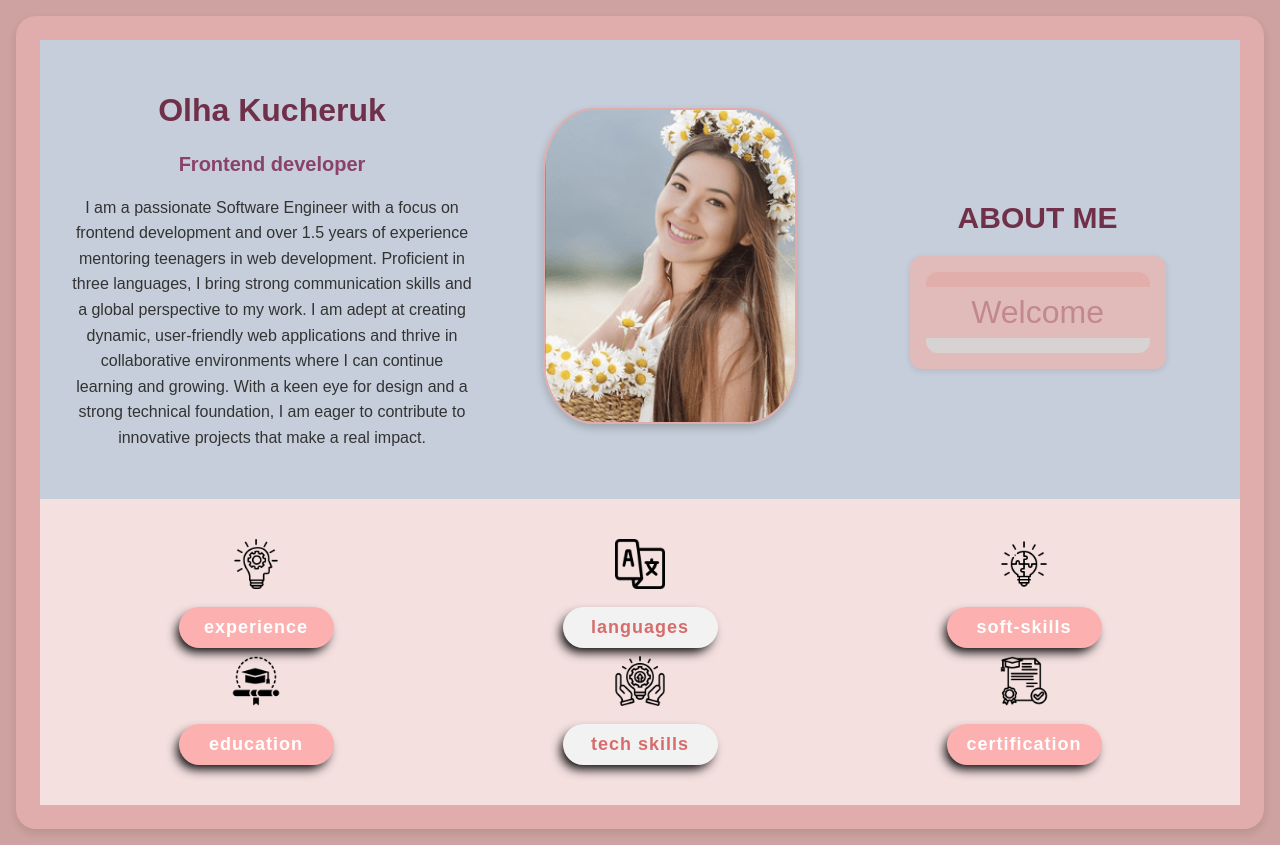
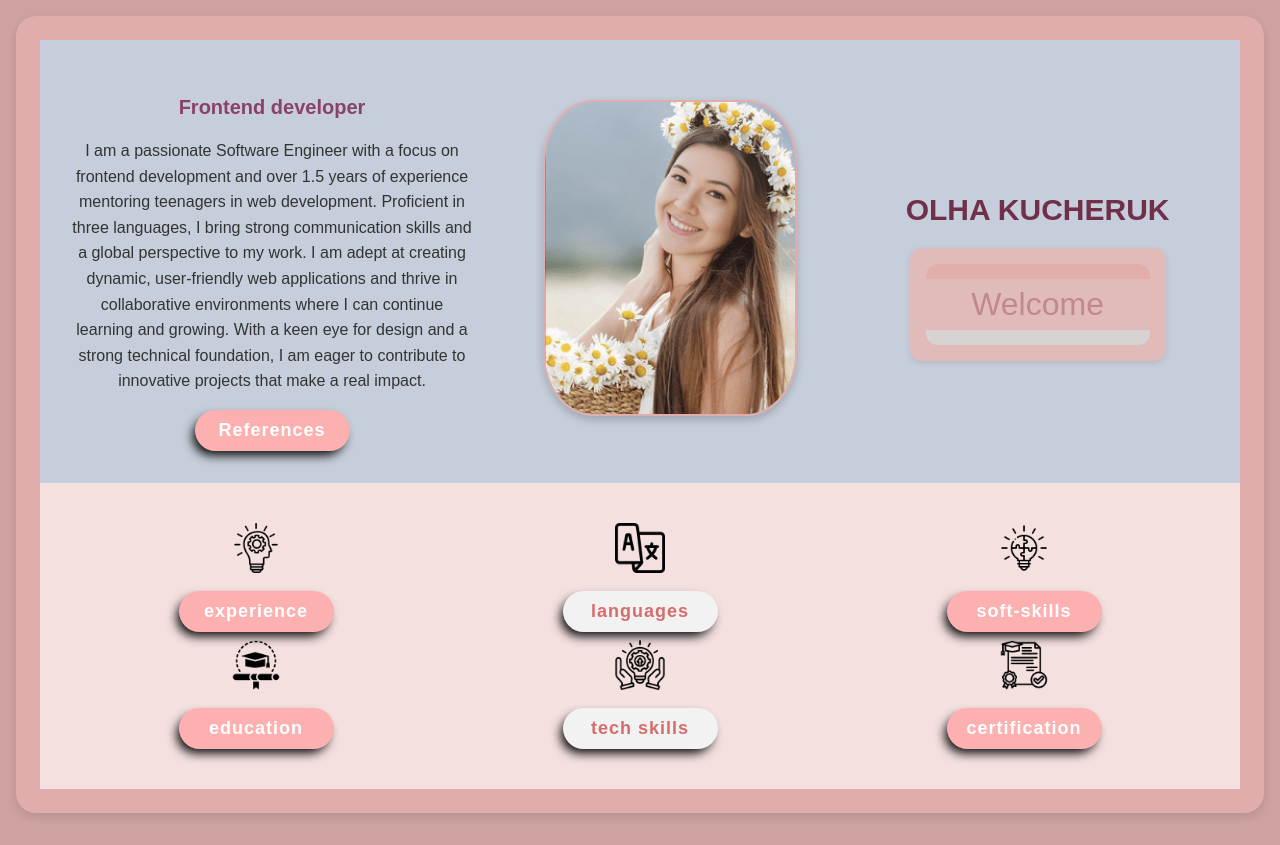
Before and after one commit to Olha36/portfolio, a React (Vite) app: page /home in a window 1280 px wide. Built offline with nearby package versions, Linux system fonts and the light colour scheme.

Commit message:
change about me section

```diff
--- a/src/components/Card2.tsx
+++ b/src/components/Card2.tsx
@@ -14,7 +14,7 @@ export default function Card2() {
         <div className='card-header'></div>
         <div className='card-about'>
           <div className='about-left'>
-            <h1>Olha Kucheruk</h1>
+            {/* <h1>Olha Kucheruk</h1> */}
             <h3>Frontend developer</h3>
             <p>
               I am a passionate Software Engineer with a focus on frontend development and over 1.5 years of experience
@@ -24,17 +24,19 @@ export default function Card2() {
               and a strong technical foundation, I am eager to contribute to innovative projects that make a real
               impact.
             </p>
+            <button className='button button-pink'>References</button>
           </div>
           <div className='pics'>
             <img src={img1} alt='' />
           </div>
           <div className='about-right'>
-            <h2>ABOUT ME</h2>
+            <h2>OLHA KUCHERUK</h2>
             <div className='welcome'>
               <div className='welcome-top'></div>
               <p>Welcome</p>
               <div className='welcome-bottom'></div>
             </div>
+
           </div>
         </div>
 
```
